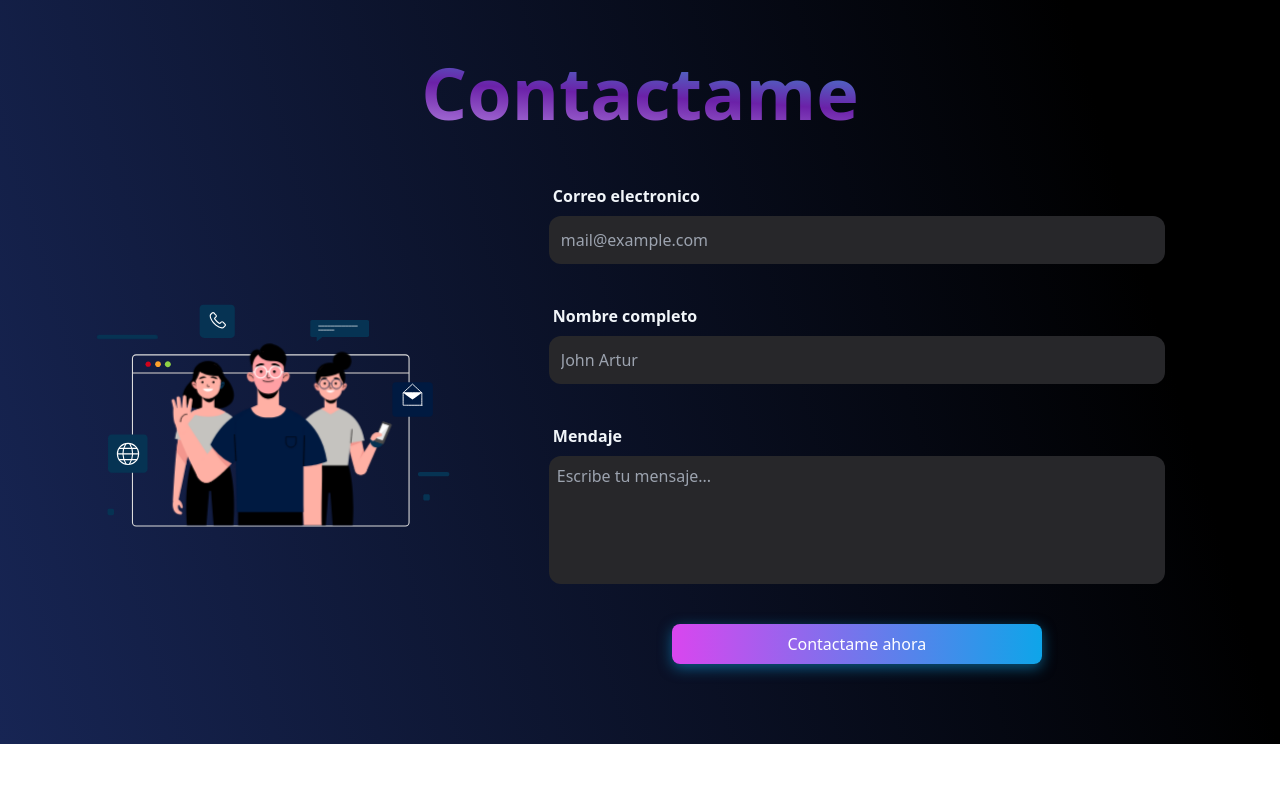
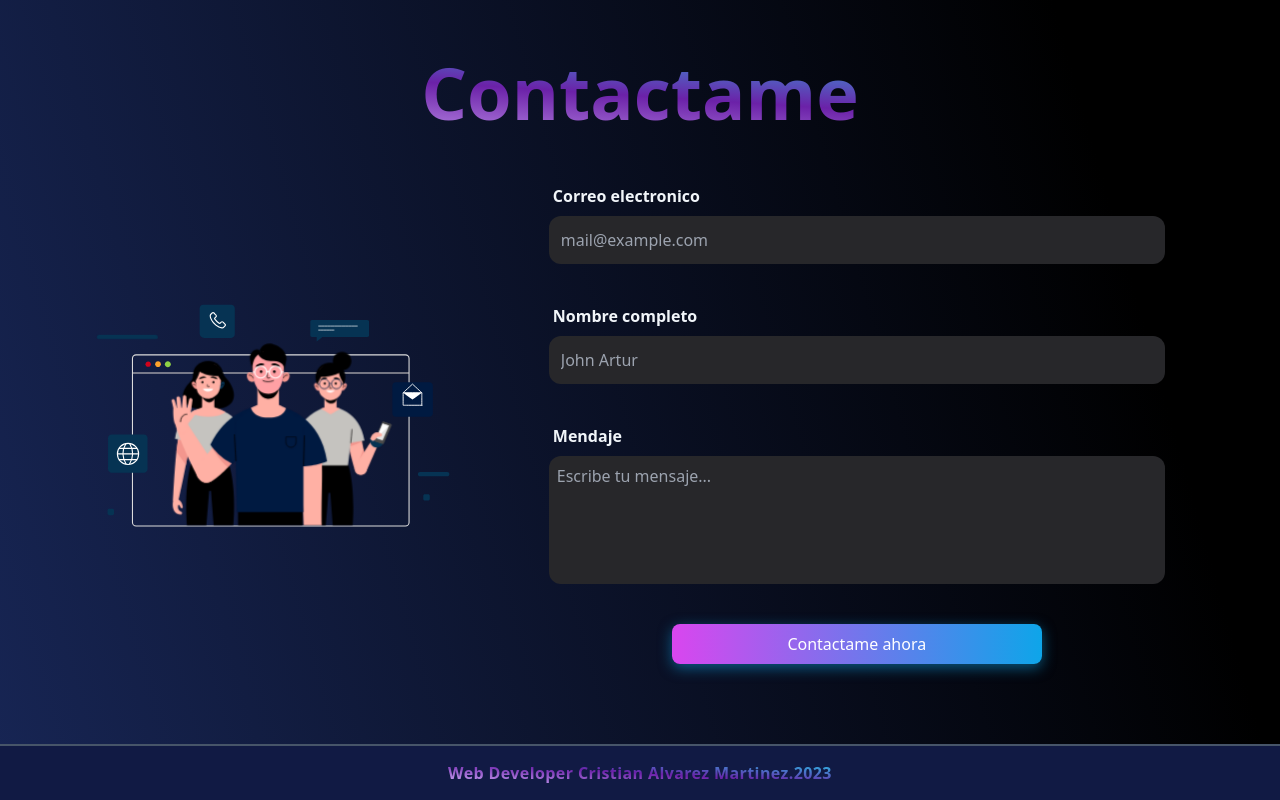
Before and after one commit to CrisDeev/portfolio-2023, a React (Vite) app: page / in a window 1280 px wide. Shown: the part 3720-4520 px from the top of the page. Before the commit the page ends 4464 px from the top, so only its background shows below. Built offline with nearby package versions, Linux system fonts and the light colour scheme; the HTML template or start-up script is replaced by a standard one.

Commit message:
Footer(full responsive)

```diff
--- /dev/null
+++ b/src/components/Footer.tsx
@@ -0,0 +1,7 @@
+export const Footer = (): JSX.Element => {
+  return (
+    <div className="bg-[#111a44] w-full grid place-items-center h-14 border-t-2 border-t-slate-600">
+      <span className="font-semibold text-xs tracking-wide text-transparent bg-clip-text md:text-base bg-gradient-to-tr from-purple-300 via-purple-800 to-cyan-400">Web Developer Cristian Alvarez Martinez.2023</span>
+    </div>
+  )
+}
--- a/src/components/layouts/PortfolioLayout.tsx
+++ b/src/components/layouts/PortfolioLayout.tsx
@@ -1,4 +1,5 @@
 import { NavBar } from '../NavBar'
+import { Footer } from '../Footer'
 
 interface Props {
   children: JSX.Element | JSX.Element[]
@@ -11,6 +12,7 @@ export const PortfolioLayout: React.FC<Props> = ({ children }) => {
     <main>
       {children}
     </main>
+    <Footer />
   </>
   )
 }
```
